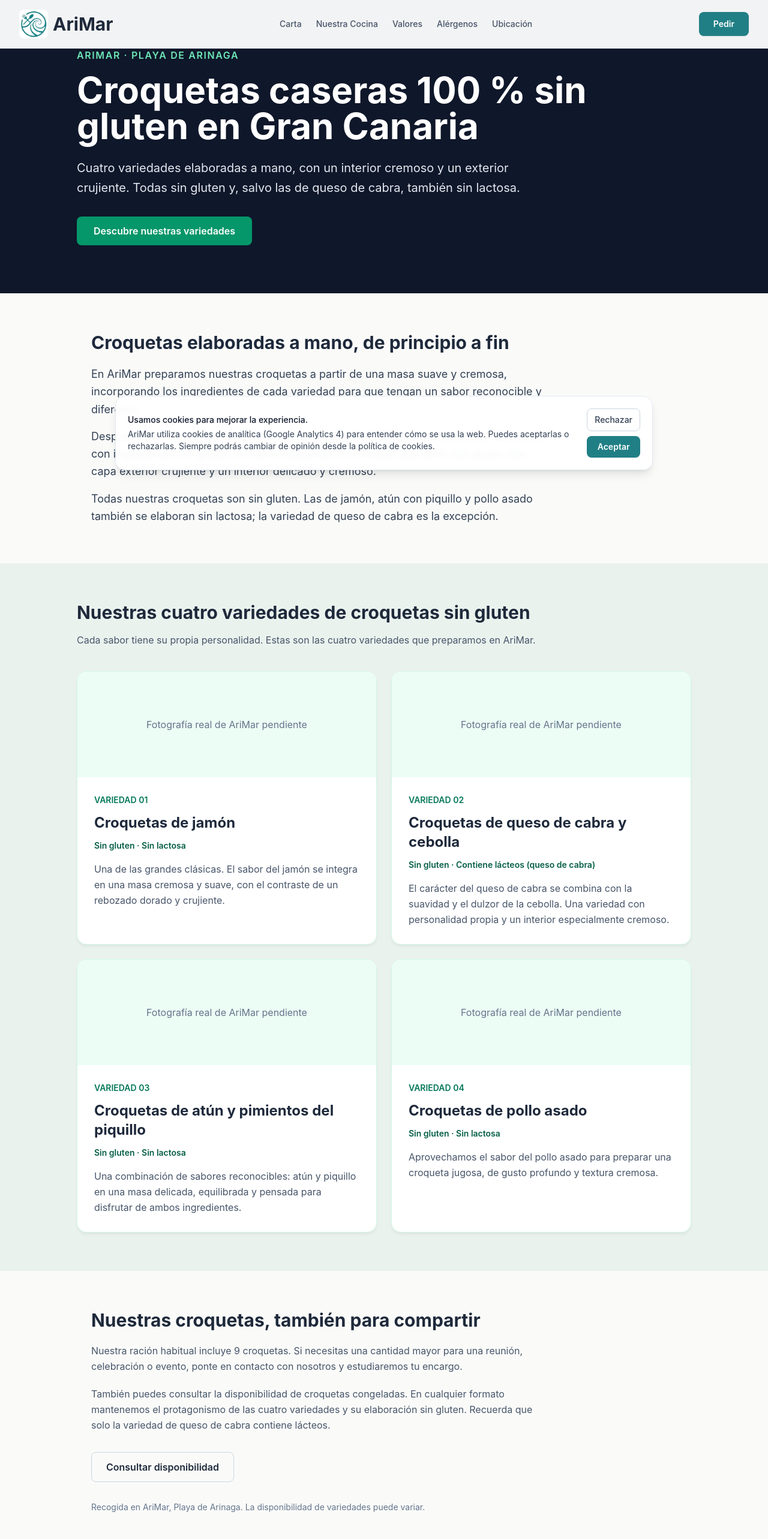
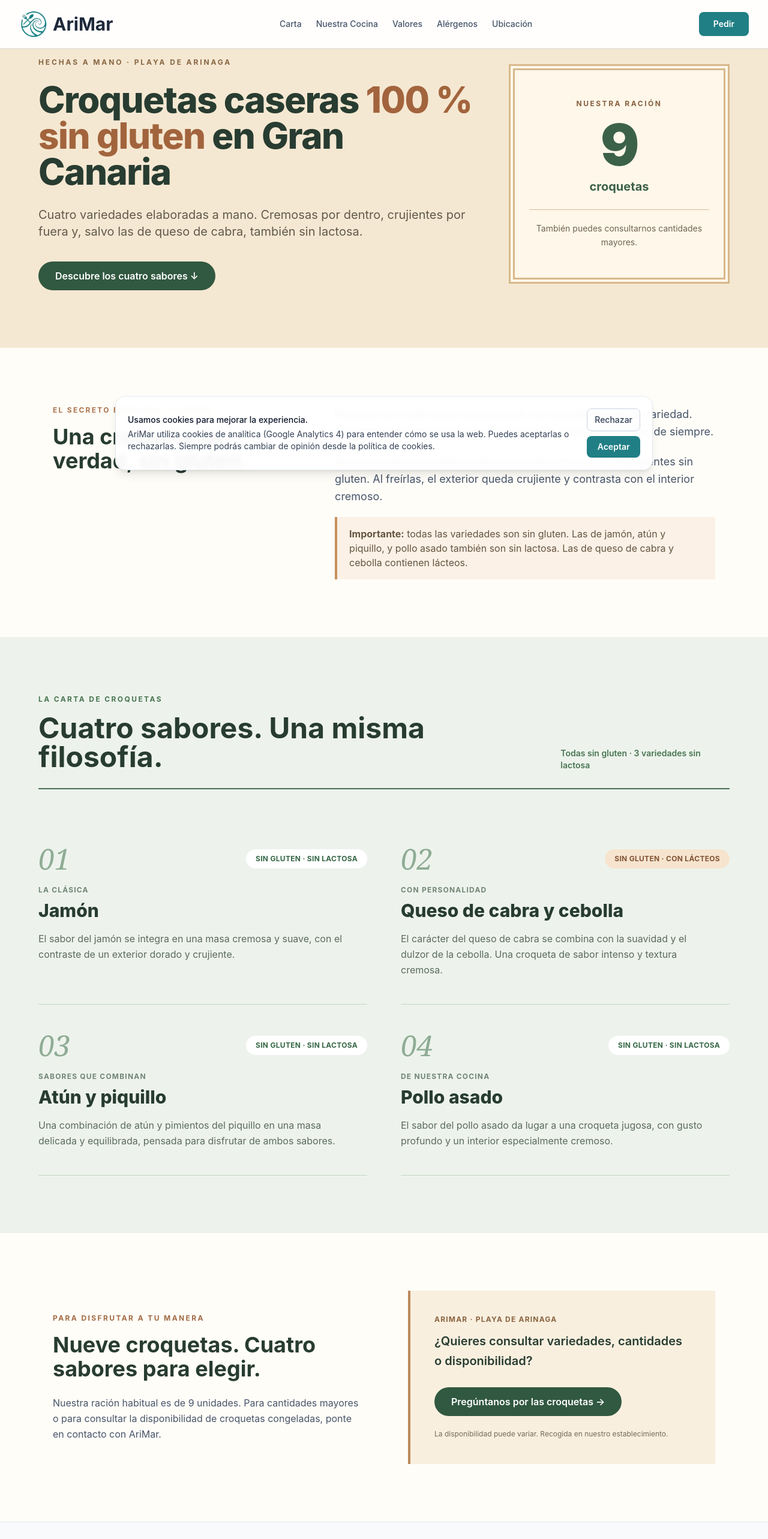
Before and after one commit to talaverilla85/ArimarWeb, a Next.js app: page /croquetas-sin-gluten-gran-canaria in a window 1280 px wide. Shown: the top 2566 px of the page at 60% size. Built offline with nearby package versions, Linux system fonts and the light colour scheme.

Commit message:
Redesign croquettes as distinct artisan menu with gluten and lactose details

```diff
--- a/app/croquetas-sin-gluten-gran-canaria/page.tsx
+++ b/app/croquetas-sin-gluten-gran-canaria/page.tsx
@@ -1,61 +1,118 @@
 import type { Metadata } from 'next'
-import Link from 'next/link'
 
 export const metadata: Metadata = {
   title: 'Croquetas caseras 100 % sin gluten en Gran Canaria | AriMar',
-  description: 'Descubre las croquetas artesanas sin gluten de AriMar: jamón, queso de cabra y cebolla, atún y piquillo, y pollo asado. Sin lactosa excepto la variedad de queso de cabra. Elaboradas a mano en Playa de Arinaga.',
+  description: 'Croquetas artesanas sin gluten y sin lactosa, excepto las de queso de cabra: jamón, queso de cabra y cebolla, atún y piquillo, y pollo asado. Raciones de 9 unidades en Playa de Arinaga.',
   alternates: { canonical: '/croquetas-sin-gluten-gran-canaria' },
 }
 
 const variedades = [
-  { nombre: 'Croquetas de jamón', lactosa: false, descripcion: 'Una de las grandes clásicas. El sabor del jamón se integra en una masa cremosa y suave, con el contraste de un rebozado dorado y crujiente.' },
-  { nombre: 'Croquetas de queso de cabra y cebolla', lactosa: true, descripcion: 'El carácter del queso de cabra se combina con la suavidad y el dulzor de la cebolla. Una variedad con personalidad propia y un interior especialmente cremoso.' },
-  { nombre: 'Croquetas de atún y pimientos del piquillo', lactosa: false, descripcion: 'Una combinación de sabores reconocibles: atún y piquillo en una masa delicada, equilibrada y pensada para disfrutar de ambos ingredientes.' },
-  { nombre: 'Croquetas de pollo asado', lactosa: false, descripcion: 'Aprovechamos el sabor del pollo asado para preparar una croqueta jugosa, de gusto profundo y textura cremosa.' },
+  {
+    numero: '01',
+    nombre: 'Jamón',
+    subtitulo: 'La clásica',
+    sinLactosa: true,
+    descripcion: 'El sabor del jamón se integra en una masa cremosa y suave, con el contraste de un exterior dorado y crujiente.',
+  },
+  {
+    numero: '02',
+    nombre: 'Queso de cabra y cebolla',
+    subtitulo: 'Con personalidad',
+    sinLactosa: false,
+    descripcion: 'El carácter del queso de cabra se combina con la suavidad y el dulzor de la cebolla. Una croqueta de sabor intenso y textura cremosa.',
+  },
+  {
+    numero: '03',
+    nombre: 'Atún y piquillo',
+    subtitulo: 'Sabores que combinan',
+    sinLactosa: true,
+    descripcion: 'Una combinación de atún y pimientos del piquillo en una masa delicada y equilibrada, pensada para disfrutar de ambos sabores.',
+  },
+  {
+    numero: '04',
+    nombre: 'Pollo asado',
+    subtitulo: 'De nuestra cocina',
+    sinLactosa: true,
+    descripcion: 'El sabor del pollo asado da lugar a una croqueta jugosa, con gusto profundo y un interior especialmente cremoso.',
+  },
 ]
 
 export default function Page() {
-  return <main className="bg-[#fafbf9]">
-    <section className="bg-slate-900 text-white px-6 py-20">
-      <div className="max-w-5xl mx-auto">
-        <p className="text-emerald-300 font-semibold uppercase tracking-widest mb-4">AriMar · Playa de Arinaga</p>
-        <h1 className="text-4xl md:text-6xl font-bold mb-6">Croquetas caseras 100 % sin gluten en Gran Canaria</h1>
-        <p className="text-xl text-slate-200 leading-relaxed max-w-3xl">Cuatro variedades elaboradas a mano, con un interior cremoso y un exterior crujiente. Todas sin gluten y, salvo las de queso de cabra, también sin lactosa.</p>
-        <a href="#variedades" className="inline-block mt-8 bg-emerald-600 rounded-lg px-7 py-3 font-semibold">Descubre nuestras variedades</a>
+  return (
+    <main className="bg-[#fffdf8] text-[#283c31]">
+      <header className="overflow-hidden bg-[#f5e8d2] px-6 py-16 md:py-24">
+        <div className="mx-auto grid max-w-6xl items-center gap-12 md:grid-cols-[1.5fr_0.75fr]">
+          <div>
+            <p className="mb-6 text-xs font-bold uppercase tracking-[0.24em] text-[#876643]">Hechas a mano · Playa de Arinaga</p>
+            <h1 className="max-w-3xl text-4xl font-extrabold leading-[1.12] tracking-tight md:text-6xl">
+              Croquetas caseras <span className="text-[#a2643d]">100 % sin gluten</span> en Gran Canaria
+            </h1>
+            <p className="mt-7 max-w-3xl text-lg leading-relaxed text-[#62594b] md:text-xl">
+              Cuatro variedades elaboradas a mano. Cremosas por dentro, crujientes por fuera y, salvo las de queso de cabra, también sin lactosa.
+            </p>
+            <a href="#sabores" className="mt-9 inline-flex rounded-full bg-[#315840] px-7 py-3 font-semibold text-white hover:bg-[#254833]">Descubre los cuatro sabores ↓</a>
+          </div>
+          <div className="relative flex flex-col items-center justify-center border-[10px] border-double border-[#d7b88b] bg-[#fff7e9] px-6 py-12 text-center">
+            <p className="text-xs font-bold uppercase tracking-[0.21em] text-[#865f3e]">Nuestra ración</p>
+            <p className="mt-3 text-8xl font-black leading-none tracking-tight text-[#3c6149]">9</p>
+            <p className="mt-2 text-xl font-bold text-[#3c6149]">croquetas</p>
+            <p className="mt-6 max-w-xs border-t border-[#dabf98] pt-5 text-sm leading-relaxed text-[#6f6453]">También puedes consultarnos cantidades mayores.</p>
+          </div>
+        </div>
+      </header>
+
+      <section className="mx-auto grid max-w-6xl gap-10 px-6 py-16 md:grid-cols-[0.8fr_1.3fr] md:gap-20 md:py-24">
+        <div>
+          <p className="mb-4 text-xs font-bold uppercase tracking-[0.19em] text-[#aa744d]">El secreto está en el cuidado</p>
+          <h2 className="text-3xl font-bold leading-tight md:text-4xl">Una croqueta de verdad, sin gluten.</h2>
+        </div>
+        <div className="space-y-5 text-lg leading-relaxed text-slate-600">
+          <p>Preparamos cada masa incorporando los ingredientes de su variedad. Buscamos una textura suave y cremosa sin renunciar al sabor de siempre.</p>
+          <p>Formamos las croquetas a mano y las rebozamos con ingredientes sin gluten. Al freírlas, el exterior queda crujiente y contrasta con el interior cremoso.</p>
+          <p className="border-l-4 border-[#c5905e] bg-[#fbf1e6] px-5 py-4 text-base text-[#655441]"><strong>Importante:</strong> todas las variedades son sin gluten. Las de jamón, atún y piquillo, y pollo asado también son sin lactosa. Las de queso de cabra y cebolla contienen lácteos.</p>
         </div>
       </section>
-    <section className="max-w-5xl mx-auto px-6 py-16">
-      <h2 className="text-3xl font-bold mb-5">Croquetas elaboradas a mano, de principio a fin</h2>
-      <div className="max-w-3xl space-y-4 text-slate-700 leading-relaxed text-lg">
-        <p>En AriMar preparamos nuestras croquetas a partir de una masa suave y cremosa, incorporando los ingredientes de cada variedad para que tengan un sabor reconocible y diferente.</p>
-        <p>Después viene el trabajo artesanal: damos forma a cada croqueta a mano y la rebozamos con ingredientes sin gluten. Al freírla buscamos el contraste que tanto nos gusta: una capa exterior crujiente y un interior delicado y cremoso.</p>
-        <p>Todas nuestras croquetas son sin gluten. Las de jamón, atún con piquillo y pollo asado también se elaboran sin lactosa; la variedad de queso de cabra es la excepción.</p>
+
+      <section id="sabores" className="bg-[#edf3ec] px-6 py-16 md:py-24">
+        <div className="mx-auto max-w-6xl">
+          <div className="mb-12 flex flex-col justify-between gap-5 border-b-2 border-[#496f55] pb-7 md:flex-row md:items-end">
+            <div>
+              <p className="mb-4 text-xs font-bold uppercase tracking-[0.2em] text-[#497552]">La carta de croquetas</p>
+              <h2 className="text-3xl font-bold md:text-5xl">Cuatro sabores. Una misma filosofía.</h2>
             </div>
-    </section>
-    <section id="variedades" className="bg-[#eaf2ee] px-6 py-16">
-      <div className="max-w-5xl mx-auto">
-        <h2 className="text-3xl font-bold mb-4">Nuestras cuatro variedades de croquetas sin gluten</h2>
-        <p className="text-slate-600 mb-10">Cada sabor tiene su propia personalidad. Estas son las cuatro variedades que preparamos en AriMar.</p>
-        <div className="grid md:grid-cols-2 gap-6">
-          {variedades.map((v, i) => <article key={v.nombre} className="rounded-2xl overflow-hidden bg-white border border-emerald-100 shadow-md shadow-emerald-950/5">
-            <div className="bg-emerald-50 min-h-44 flex items-center justify-center text-center text-slate-500 p-6">Fotografía real de AriMar pendiente</div>
-            <div className="p-7">
-              <p className="text-emerald-700 text-sm font-semibold mb-3">VARIEDAD {String(i + 1).padStart(2, '0')}</p>
-              <h3 className="text-2xl font-bold mb-3">{v.nombre}</h3><p className="text-sm font-semibold text-emerald-800 mb-4">Sin gluten · {v.lactosa ? 'Contiene lácteos (queso de cabra)' : 'Sin lactosa'}</p>
-              <p className="text-slate-600 leading-relaxed">{v.descripcion}</p>
+            <p className="text-sm font-semibold text-[#497552]">Todas sin gluten · 3 variedades sin lactosa</p>
           </div>
-          </article>)}
+          <div className="grid gap-x-14 md:grid-cols-2">
+            {variedades.map((v) => (
+              <article key={v.numero} className="border-b border-[#c6d4c5] py-8 md:py-11">
+                <div className="mb-5 flex items-center justify-between gap-4">
+                  <p className="font-serif text-5xl italic text-[#8fac95]">{v.numero}</p>
+                  <span className={`rounded-full px-4 py-2 text-xs font-bold uppercase tracking-wide ${v.sinLactosa ? 'bg-white text-[#366846]' : 'bg-[#f7e4cf] text-[#805334]'}`}>
+                    {v.sinLactosa ? 'Sin gluten · Sin lactosa' : 'Sin gluten · Con lácteos'}
+                  </span>
+                </div>
+                <p className="mb-2 text-xs font-bold uppercase tracking-widest text-[#718575]">{v.subtitulo}</p>
+                <h3 className="mb-4 text-2xl font-extrabold md:text-3xl">{v.nombre}</h3>
+                <p className="max-w-lg leading-relaxed text-[#5c6a5f]">{v.descripcion}</p>
+              </article>
+            ))}
           </div>
         </div>
       </section>
-    <section className="max-w-5xl mx-auto px-6 py-16">
-      <h2 className="text-3xl font-bold mb-5">Nuestras croquetas, también para compartir</h2>
-      <p className="text-slate-600 max-w-3xl leading-relaxed mb-5">Nuestra ración habitual incluye 9 croquetas. Si necesitas una cantidad mayor para una reunión, celebración o evento, ponte en contacto con nosotros y estudiaremos tu encargo.</p>
-      <p className="text-slate-600 max-w-3xl leading-relaxed mb-8">También puedes consultar la disponibilidad de croquetas congeladas. En cualquier formato mantenemos el protagonismo de las cuatro variedades y su elaboración sin gluten. Recuerda que solo la variedad de queso de cabra contiene lácteos.</p>
-      <div className="flex flex-wrap gap-3">
-        <a href="mailto:info@arimarfoodlab.es?subject=Consulta%20sobre%20croquetas%20AriMar" className="rounded-lg border border-slate-300 px-6 py-3 font-semibold">Consultar disponibilidad</a>
+
+      <section className="mx-auto grid max-w-6xl gap-10 px-6 py-16 md:grid-cols-[1fr_1fr] md:items-center md:gap-20 md:py-24">
+        <div>
+          <p className="mb-4 text-xs font-bold uppercase tracking-[0.2em] text-[#a16a42]">Para disfrutar a tu manera</p>
+          <h2 className="text-3xl font-bold md:text-4xl">Nueve croquetas. Cuatro sabores para elegir.</h2>
+          <p className="mt-6 leading-relaxed text-slate-600">Nuestra ración habitual es de 9 unidades. Para cantidades mayores o para consultar la disponibilidad de croquetas congeladas, ponte en contacto con AriMar.</p>
         </div>
-      <p className="text-sm text-slate-500 mt-8">Recogida en AriMar, Playa de Arinaga. La disponibilidad de variedades puede variar.</p>
+        <div className="border-l-4 border-[#bd895a] bg-[#f8efdf] p-8 md:p-10">
+          <p className="mb-3 text-xs font-bold uppercase tracking-widest text-[#8a633f]">AriMar · Playa de Arinaga</p>
+          <p className="mb-7 text-xl font-semibold leading-relaxed">¿Quieres consultar variedades, cantidades o disponibilidad?</p>
+          <a href="mailto:info@arimarfoodlab.es?subject=Consulta%20sobre%20croquetas%20AriMar" className="inline-block rounded-full bg-[#315840] px-7 py-3 font-semibold text-white hover:bg-[#254833]">Pregúntanos por las croquetas →</a>
+          <p className="mt-5 text-xs leading-relaxed text-[#77695a]">La disponibilidad puede variar. Recogida en nuestro establecimiento.</p>
+        </div>
       </section>
     </main>
+  )
 }
```
Lines whose indentation alone changed are shown as unchanged.
